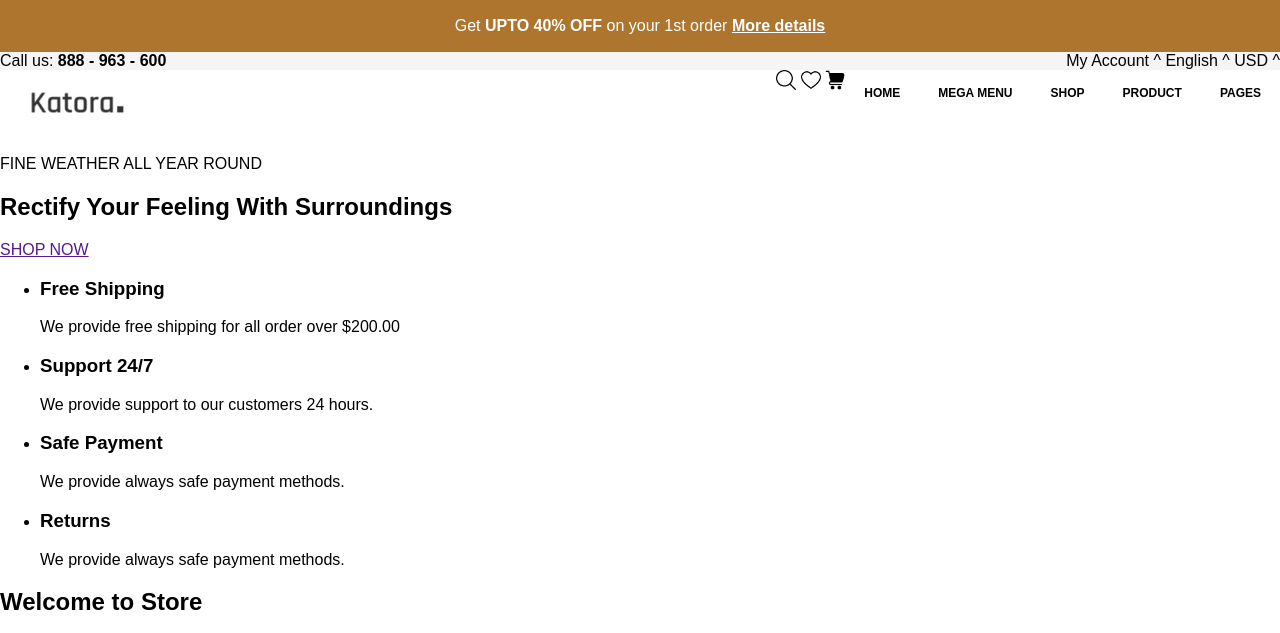
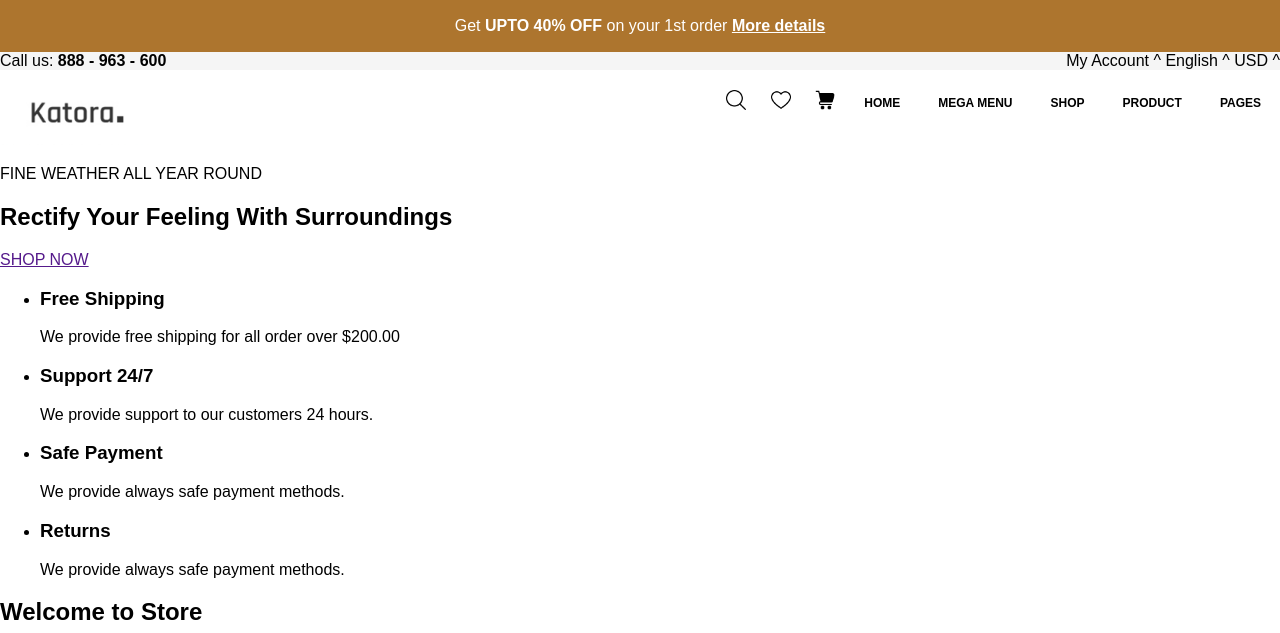
Before and after one commit to OlgaGarciaQuintana/dise-o-figma-real, a plain HTML site: page index.html in a window 1280 px wide. Shown: the top 633 px of the page. Drawn offline with Linux system fonts and the light colour scheme.

Commit message:
me falta cambiar las posiciones del nav y los icons

```diff
--- a/index.html
+++ b/index.html
@@ -21,7 +21,7 @@
             <p>Call us: <strong>888 - 963 - 600</strong></p>
             <p>My Account ^ English ^ USD ^</p>
         </div>
-
+        <div class ="bloque"></div>
         <img src="imagenes/katora.png" alt="katora">
 
         <!-- NAVEGACION -->
@@ -39,6 +39,7 @@
             <img src="imagenes/simbolo-de-la-interfaz-de-busqueda.png" alt="busqueda">
             <img src="imagenes/amor.png" alt="corazon">
             <img src="imagenes/carro-de-la-carretilla.png" alt="carrito">
+        </div>
         </div>
     </header>
 
--- a/style.css
+++ b/style.css
@@ -50,6 +50,7 @@ header p:nth-of-type(2) {
 }
 
 header img:katora {
+  float: left;
   width: 300px;
 }
 
@@ -79,10 +80,13 @@ nav{
 
 header .icons img {
   width: 20px;
+  padding: 10px;
 }
 
 header .icons {
-  width: auto;
-  height: auto;
   float: right;
 }
+
+.bloque {
+  padding: 5px;
+}
```
